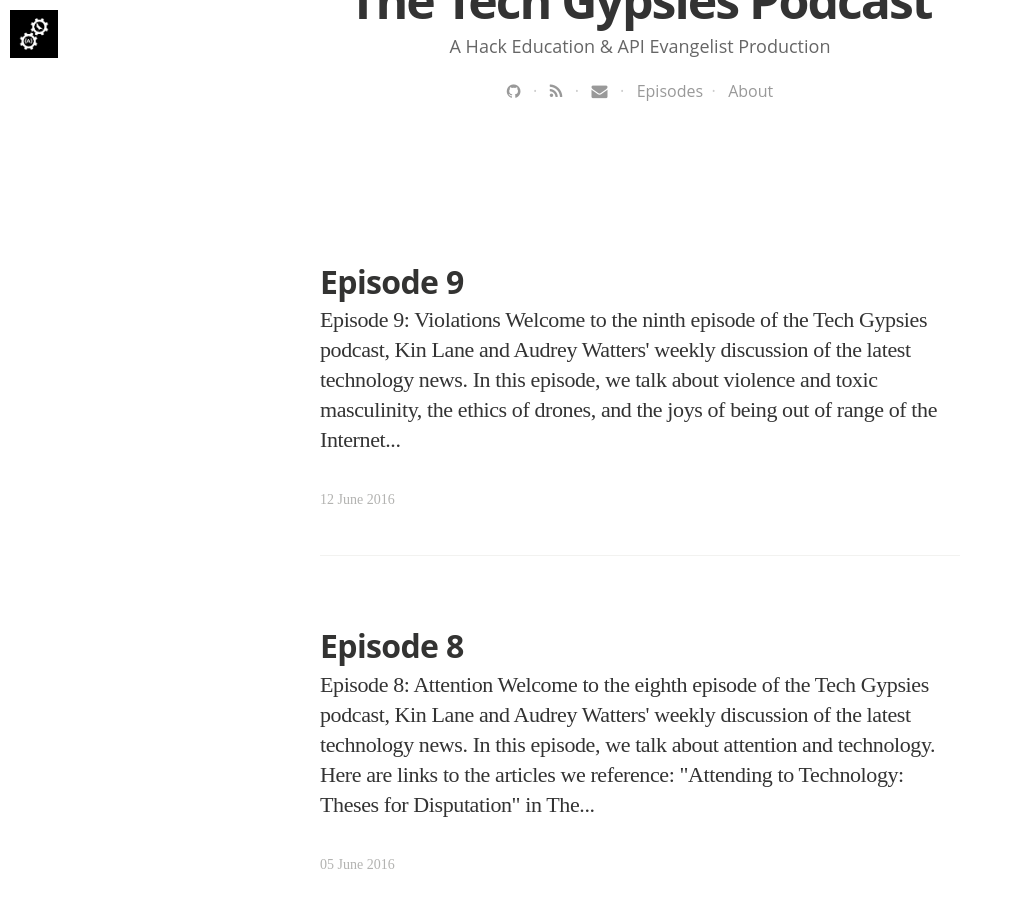
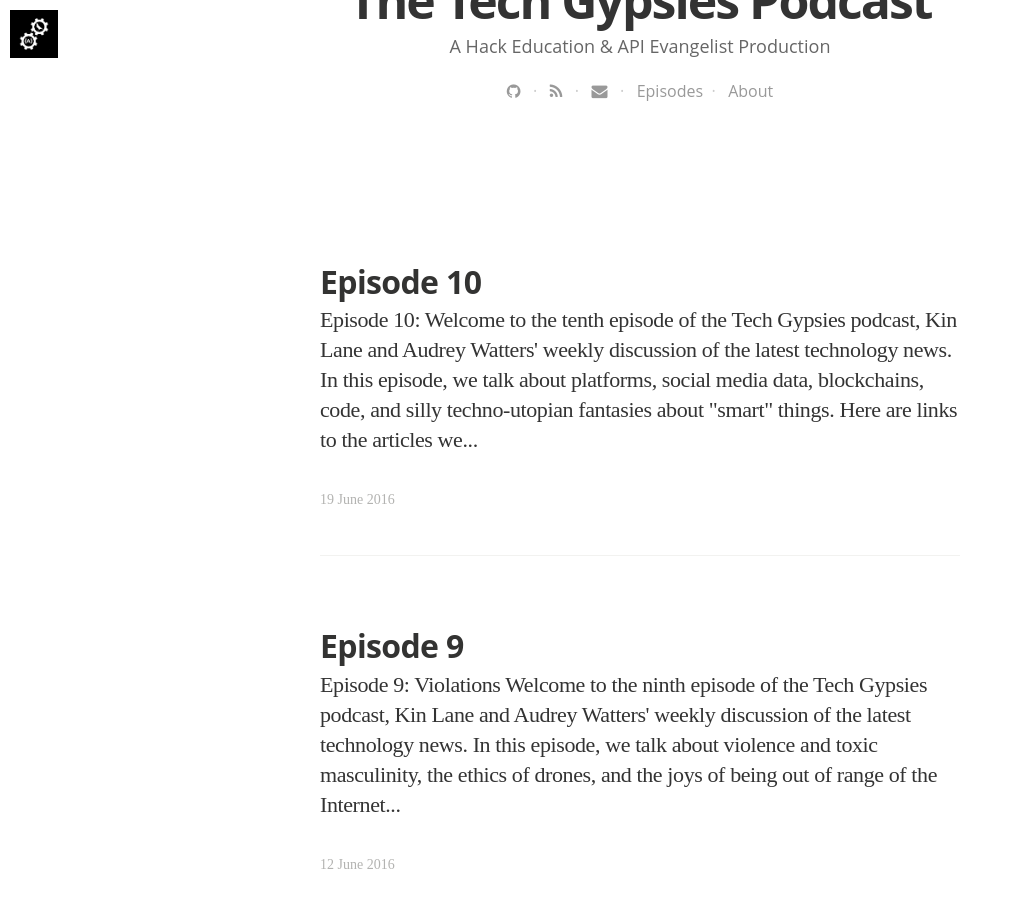
Before and after one commit to Techgypsies/podcast, a Jekyll site: the page built from blog/index.html, in a window 1280 px wide and 900 px high, scrolled down 559 px. Shown: the whole window, without its empty margins (0-1013 px from the left). Built offline with Jekyll 4.4.1, drawn with Linux system fonts in a browser that asks for light colours; nearby versions of some CDN libraries; some web fonts are replaced; the list of posts is cut into pages by our own code; some of the changed text lies outside the part shown.

Commit message:
new episode

```diff
--- a/_data/podcasts.yaml
+++ b/_data/podcasts.yaml
@@ -124,3 +124,17 @@
   tags:
   - Technology
   - Politics
+  - title: "Tech Gypsies Episode 10"
+  summary: "In this episode, we talk about platforms, social media data, blockchains, code, and silly techno-utopian fantasies about 'smart' things."
+  description: "In this episode, we talk about platforms, social media data, blockchains, code, and silly techno-utopian fantasies about 'smart' things."
+  subtitle: "Tech, Scrutinized"
+  image: /assets/images/tech-gypsies-podcast-1500.png
+  audio_file: https://s3.amazonaws.com/audreywatters/techgypsies-2016-06-19-episode10.mp3
+  audio_length: 57284985
+  sound_cloud: https://soundcloud.com/kinlane/techgypsies-podcast-episode-10
+  duration: '0:39:47'
+  publish_date: "2016-06-19 09:00:00"
+  url: 2016/06/19/episode-10
+  tags:
+  - Technology
+  - Politics
--- /dev/null
+++ b/_posts/2016-06-19-episode-10.html
@@ -0,0 +1,28 @@
+---
+layout: post
+title: "Episode 10"
+date: 2016-06-19 08:35:00 +0000
+tags:
+image: https://s3.amazonaws.com/audreywatters/2016-06-19-poppy.jpg
+imagecredits: https://www.flickr.com/photos/143298399@N03/27664772121/in/dateposted/
+---
+<h3>Episode 10: </h3>
+<br />
+<p>Welcome to the tenth episode of the Tech Gypsies podcast, <a href="http://kinlane.com">Kin Lane</a> and <a href="http://audreywatters.com">Audrey Watters</a>' weekly discussion of the latest technology news.</p>
+
+<p>In this episode, we talk about platforms, social media data, blockchains, code, and silly techno-utopian fantasies about "smart" things.</p>
+
+<p>
+<iframe width="100%" height="166" scrolling="no" frameborder="no" src="https://w.soundcloud.com/player/?url=https%3A//api.soundcloud.com/tracks/269906705&amp;color=ff5500&amp;auto_play=false&amp;hide_related=false&amp;show_comments=true&amp;show_user=true&amp;show_reposts=false"></iframe>
+</p>
+
+<p>Here are links to the articles we reference:</p>
+<ul>
+<li>"<a href="https://medium.com/@anildash/the-end-of-thinkup-e600bc46cc56#.ahqr76rff">The end of ThinkUp</a>" by Anil Dash</li>
+<li>"<a href="http://www.nytimes.com/2016/06/17/opinion/why-linkedin-will-make-you-hate-microsoft-word.html">Why LinkedIn Will Make You Hate Microsoft Word</a>" in The New York Times</li>
+<li>"<a href="http://www.nytimes.com/2016/06/17/business/dealbook/microsoft-following-the-clouds-to-offer-marijuana-tracking-software.html">The First Big Company to Say It’s Serving the Legal Marijuana Trade? Microsoft</a>" in The New York Times</li>
+<li>"<a href="https://www.technologyreview.com/s/601724/80-million-hack-shows-the-dangers-of-programmable-money/">$80 Million Hack Shows the Dangers of Programmable Money</a>" in the MIT Technology Review</li>
+<li>"<a href="http://www.bloomberg.com/view/articles/2016-06-17/blockchain-company-s-smart-contracts-were-dumb">Blockchain Company's Smart Contracts Were Dumb</a>" in Bloomberg View</li>
+</ul>
+
+<p>Feedback is whatever.</p>
--- a/index.html
+++ b/index.html
@@ -10,6 +10,6 @@
 
 <p><a href="http://podcast.techgypsi.es/blog/">Show notes</a> can also be subscribed to <a href="http://podcast.techgypsi.es/blog.xml">via RSS</a>.</p>
 
-<p><strong>Latest Episode: <a href="http://podcast.techgypsi.es/2016/06/12/episode-9">Episode 9</a></strong></p>
+<p><strong>Latest Episode: <a href="http://podcast.techgypsi.es/2016/06/19/episode-10">Episode 10</a></strong></p>
 
 <p style="text-align: right; font-size:12px"><em>Image credits: <a href="https://flic.kr/p/GTax17">Drone Recovery</a></em></p>
```
